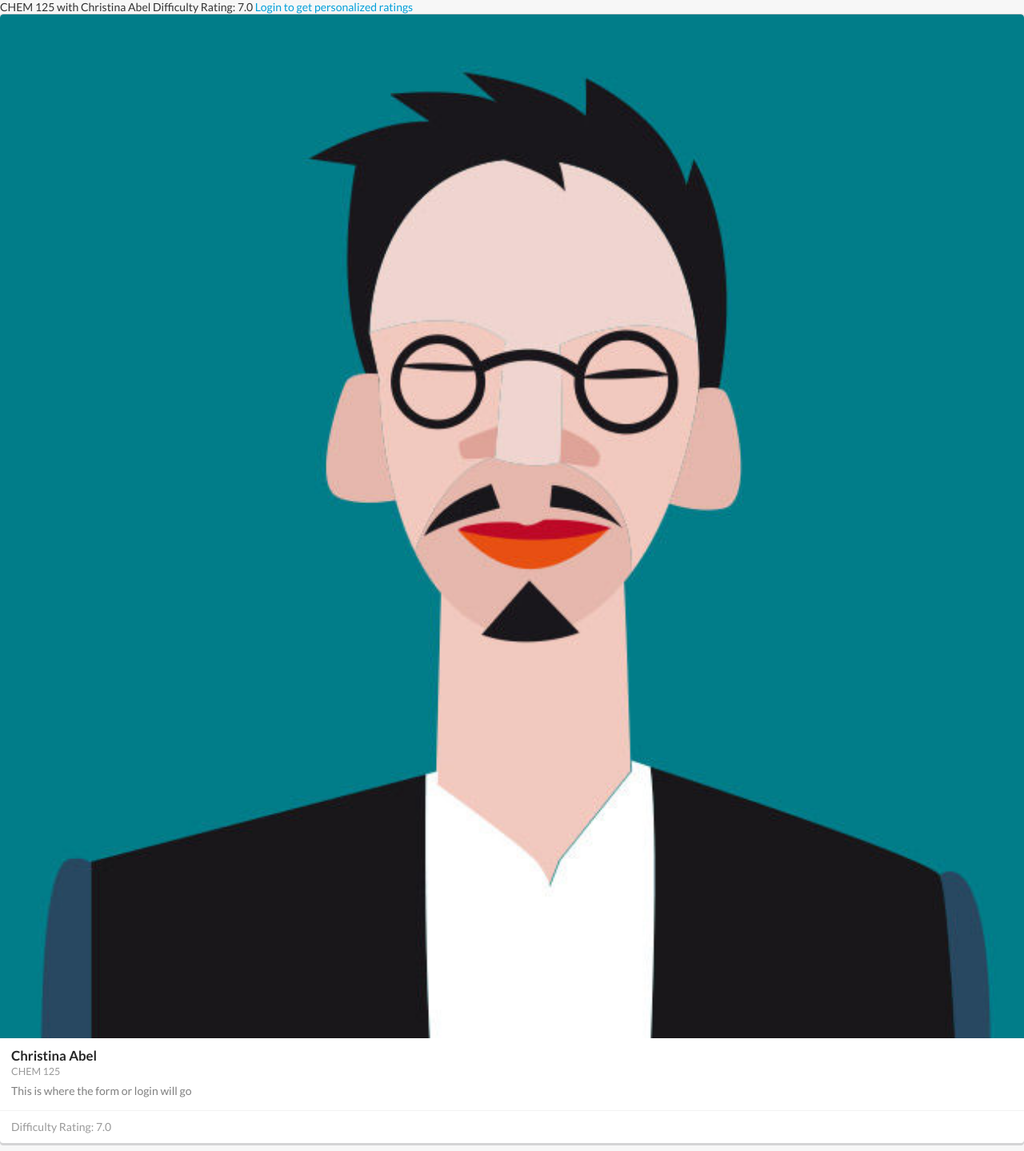
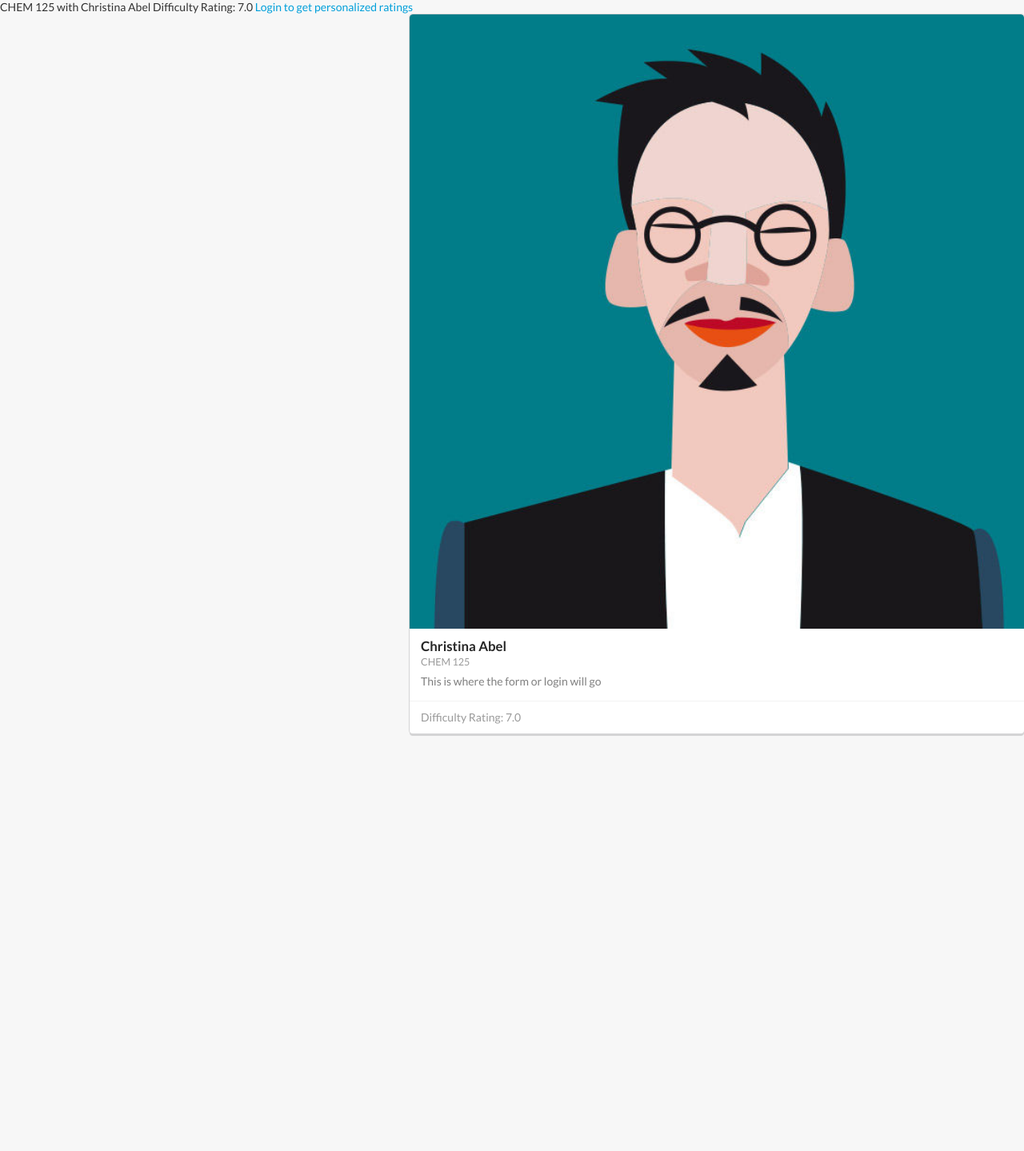
Before and after one commit to Reparadocs/MustangRatings, a Django app: page /ratings/detail/1 in a window 1280 px wide. Shown: the part 132-1571 px from the top of the page at 80% size. After the commit the page ends 1052 px from the top, so only its background shows below. Run offline with Django 3.2, Linux system fonts and the light colour scheme; data comes from the database, SQL or seed files in the repository; some libraries are stand-ins or nearby versions.

```diff
--- a/MustangRatings/ratings/static/css/main.css
+++ b/MustangRatings/ratings/static/css/main.css
@@ -20,6 +20,9 @@ h1#punchline {
 .white {
 	color: white;
 }
+.ui.link.cards {
+	padding-left: 40%;
+}
 /*
 .darken {
     position: absolute;
```
